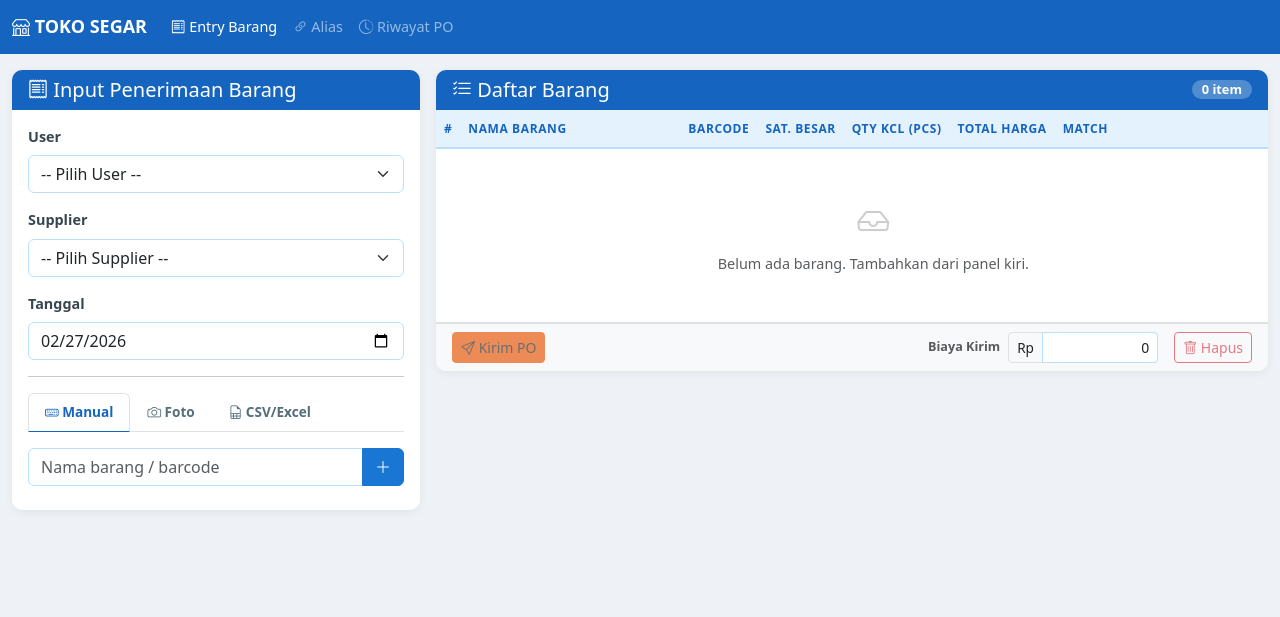
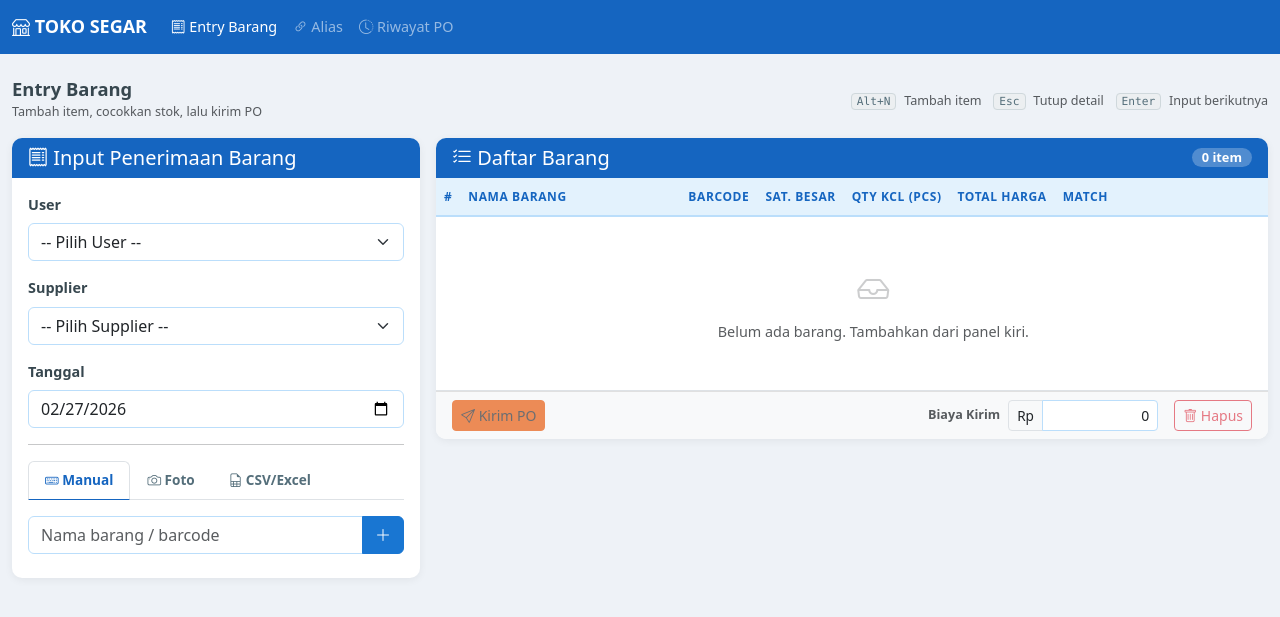
Before and after one commit to tommybilwij/tokohub, a Flask app: page / in a window 1280 px wide. Shown: the top 617 px of the page. Run offline with Flask 3, Linux system fonts and the light colour scheme; data that the repository does not hold is empty; some libraries are stand-ins or nearby versions.

Commit message:
Improve UX: teal-green contrast, sticky panel, keyboard shortcuts, toasts
- Shift accent palette from pure green to teal-green (#00897b) for better
  contrast and readability on badges/labels
- Score badge in stock info now uses primary blue instead of hard-to-read green
- Left input panel sticks on scroll (position:sticky at lg+ breakpoints)
- Keyboard shortcuts: Alt+N focus input, Esc close detail, Enter next field
- Toast notifications for item add/remove/match feedback
- Page header with title, subtitle, and keyboard hint badges
- Toast container in base.html, showToast() utility in app.js

Co-Authored-By: Claude Opus 4.6 <noreply@anthropic.com>

```diff
--- a/static/css/style.css
+++ b/static/css/style.css
@@ -14,12 +14,12 @@
   --clr-primary-700: #1565c0;
   --clr-primary-900: #0d47a1;
 
-  /* --- Colors: Accent (Green) --- */
-  --clr-accent-50:  #e8f5e9;
-  --clr-accent-100: #c8e6c9;
-  --clr-accent-300: #81c784;
-  --clr-accent-600: #43a047;
-  --clr-accent-800: #2e7d32;
+  /* --- Colors: Accent (Teal-Green — higher contrast than pure green) --- */
+  --clr-accent-50:  #e0f2f1;
+  --clr-accent-100: #b2dfdb;
+  --clr-accent-300: #4db6ac;
+  --clr-accent-600: #00897b;
+  --clr-accent-800: #00695c;
 
   /* --- Colors: Neutral (Grey) --- */
   --clr-neutral-50:  #f8f9fa;
@@ -42,7 +42,7 @@
   --clr-card-border: #e0e0e0;
   --clr-input-border: #dee2e6;
   --clr-input-green: var(--clr-accent-100);
-  --clr-input-green-bg: #fafffe;
+  --clr-input-green-bg: #f5fffe;
 
   /* --- Typography --- */
   --fs-2xs: 0.7rem;
@@ -98,6 +98,35 @@ body {
 
 .navbar-brand {
   font-size: var(--fs-xl);
+}
+
+/* Page header with breadcrumb-style context */
+.page-header {
+  padding: var(--sp-2) 0;
+}
+
+.page-title {
+  font-size: 1.15rem;
+  font-weight: var(--fw-bold);
+  color: var(--clr-neutral-800);
+}
+
+.page-header kbd {
+  font-size: var(--fs-2xs);
+  background: var(--clr-neutral-200);
+  color: var(--clr-neutral-700);
+  border: 1px solid var(--clr-neutral-300);
+  border-radius: var(--radius-sm);
+  padding: 1px 5px;
+  font-weight: var(--fw-medium);
+}
+
+/* Sticky left panel — stays visible while scrolling items */
+@media (min-width: 992px) {
+  .col-lg-4 > .card {
+    position: sticky;
+    top: 1rem;
+  }
 }
 
 /* -----------------------------------------------------------------------
--- a/static/js/app.js
+++ b/static/js/app.js
@@ -209,6 +209,27 @@
     if (el) el.remove();
   }
 
+  // Show a Bootstrap toast notification
+  function showToast(message, type = 'success') {
+    const container = document.getElementById('toastContainer');
+    if (!container) return;
+    const iconMap = { success: 'check-circle-fill', danger: 'exclamation-triangle-fill', warning: 'exclamation-circle-fill', info: 'info-circle-fill' };
+    const icon = iconMap[type] || iconMap.info;
+    const id = 'toast-' + Date.now();
+    const html = `
+      <div id="${id}" class="toast align-items-center text-bg-${type} border-0" role="alert">
+        <div class="d-flex">
+          <div class="toast-body"><i class="bi bi-${icon} me-1"></i> ${message}</div>
+          <button type="button" class="btn-close btn-close-white me-2 m-auto" data-bs-dismiss="toast"></button>
+        </div>
+      </div>`;
+    container.insertAdjacentHTML('beforeend', html);
+    const toastEl = document.getElementById(id);
+    const bsToast = new bootstrap.Toast(toastEl, { delay: 4000 });
+    bsToast.show();
+    toastEl.addEventListener('hidden.bs.toast', () => toastEl.remove());
+  }
+
   // -----------------------------------------------------------------------
   // Init
   // -----------------------------------------------------------------------
@@ -307,6 +328,37 @@
     dom.btnNewReceipt.addEventListener('click', () => {
       bootstrap.Modal.getInstance(dom.poSuccessModal).hide();
       clearAllItems();
+    });
+
+    // --- Keyboard shortcuts ---
+    document.addEventListener('keydown', (e) => {
+      // Alt+N → focus item name input
+      if (e.altKey && e.key === 'n') {
+        e.preventDefault();
+        dom.itemNameInput.focus();
+        dom.itemNameInput.select();
+      }
+      // Escape → collapse any open detail panel
+      if (e.key === 'Escape' && !document.querySelector('.modal.show')) {
+        document.querySelectorAll('#itemTable .item-main.has-detail-open').forEach(row => {
+          row.click();
+        });
+      }
+    });
+
+    // Enter on table inputs → move to next input in same row
+    document.addEventListener('keydown', (e) => {
+      if (e.key !== 'Enter') return;
+      const target = e.target;
+      if (!target.matches('#itemTable .item-main input, #itemTable .item-main select')) return;
+      e.preventDefault();
+      const row = target.closest('tr');
+      const inputs = Array.from(row.querySelectorAll('input, select'));
+      const idx = inputs.indexOf(target);
+      if (idx < inputs.length - 1) {
+        inputs[idx + 1].focus();
+        if (inputs[idx + 1].select) inputs[idx + 1].select();
+      }
     });
   }
 
@@ -417,16 +469,21 @@
       _saveAlias: false,
     });
     renderItemTable();
+    showToast(`"${name}" ditambahkan`, 'success');
   }
 
   function removeItem(idx) {
+    const name = state.items[idx]?.name || 'Item';
     state.items.splice(idx, 1);
     renderItemTable();
+    showToast(`"${name}" dihapus`, 'info');
   }
 
   function clearAllItems() {
+    if (state.items.length === 0) return;
     state.items = [];
     renderItemTable();
+    showToast('Semua item dihapus', 'info');
   }
 
   // Render a jual price table (reusable for main + bundling tiers)
@@ -1379,6 +1436,7 @@
 
     bootstrap.Modal.getInstance(dom.matchModal).hide();
     renderItemTable();
+    showToast(`Matched: "${match.artname || match.artno}"`, 'success');
   }
 
   // -----------------------------------------------------------------------
--- a/templates/base.html
+++ b/templates/base.html
@@ -49,6 +49,9 @@
     {% block content %}{% endblock %}
   </main>
 
+  <!-- Toast container -->
+  <div class="toast-container position-fixed bottom-0 end-0 p-3" id="toastContainer"></div>
+
   <script src="https://cdn.jsdelivr.net/npm/bootstrap@5.3.3/dist/js/bootstrap.bundle.min.js"></script>
   <script src="{{ url_for('static', filename='js/app.js') }}?v={{ range(10000,99999) | random }}"></script>
   {% block scripts %}{% endblock %}
--- a/templates/receipt_form.html
+++ b/templates/receipt_form.html
@@ -2,6 +2,17 @@
 {% block title %}Entry Barang{% endblock %}
 
 {% block content %}
+<div class="page-header d-flex align-items-center justify-content-between mb-2">
+  <div>
+    <h4 class="page-title mb-0">Entry Barang</h4>
+    <small class="text-muted">Tambah item, cocokkan stok, lalu kirim PO</small>
+  </div>
+  <div class="d-none d-md-block">
+    <kbd class="me-1">Alt+N</kbd> <small class="text-muted">Tambah item</small>
+    <kbd class="ms-2 me-1">Esc</kbd> <small class="text-muted">Tutup detail</small>
+    <kbd class="ms-2 me-1">Enter</kbd> <small class="text-muted">Input berikutnya</small>
+  </div>
+</div>
 <div class="row g-3">
   <!-- Left: Input Panel -->
   <div class="col-lg-4">
```
Also changed, not shown: other parts of static/css/style.css (+24 -11 lines).
